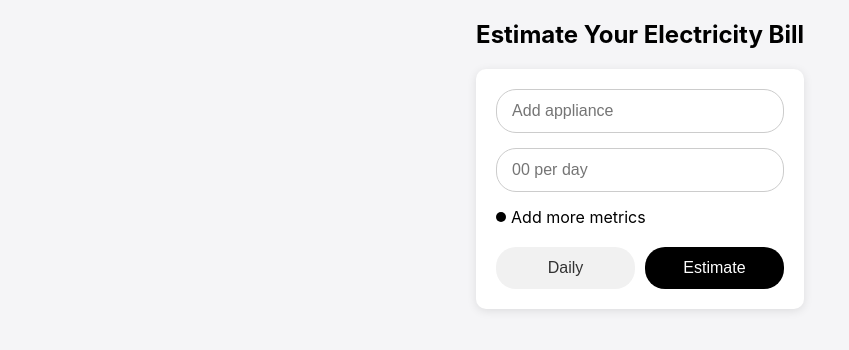
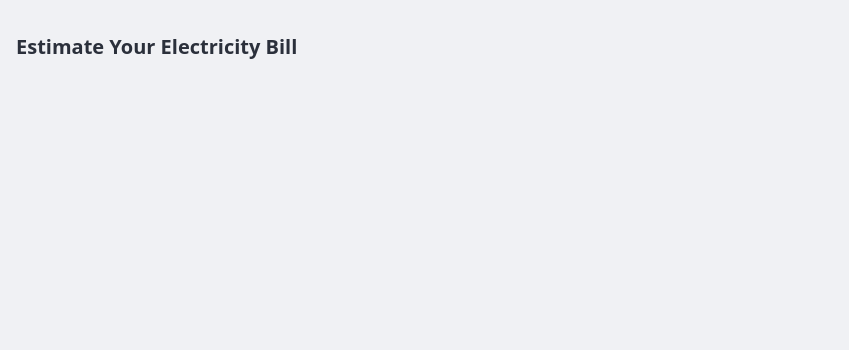
Before and after one commit to Paulelitee/wattsup, a Next.js app: page / in a window 1280 px wide. Shown: the top 350 px of the page, without its empty margins (0-849 px from the left). Built offline with nearby package versions, Linux system fonts and the light colour scheme.

Commit message:
all files

```diff
--- a/app/components/ElectricityEstimator.jsx
+++ /dev/null
@@ -1,142 +0,0 @@
-import { useState, useRef } from 'react';
-
-// Default electricity rate in cents per kWh
-const DEFAULT_RATE = 0.15; // 15 cents per kWh
-
-export default function ElectricityEstimator() {
-  const [appliances, setAppliances] = useState([]);
-  const [currentPeriod, setCurrentPeriod] = useState('daily');
-  const [estimate, setEstimate] = useState(null);
-  const applianceInputRef = useRef(null);
-  const usageInputRef = useRef(null);
-
-  const addAppliance = () => {
-    const name = applianceInputRef.current.value.trim();
-    const usage = parseFloat(usageInputRef.current.value.trim());
-
-    if (name && !isNaN(usage)) {
-      setAppliances(prevAppliances => [
-        ...prevAppliances,
-        {
-          id: Date.now(),
-          name: name,
-          usage: usage // Daily usage in kWh
-        }
-      ]);
-
-      // Clear inputs
-      applianceInputRef.current.value = '';
-      usageInputRef.current.value = '';
-      applianceInputRef.current.focus();
-    }
-  };
-
-  const handleKeyUp = (event, nextInputRef) => {
-    if (event.key === 'Enter' && event.target.value.trim() !== '') {
-      if (
-        (event.target === applianceInputRef.current && usageInputRef.current.value.trim() !== '') ||
-        (event.target === usageInputRef.current && applianceInputRef.current.value.trim() !== '')
-      ) {
-        addAppliance();
-      } else {
-        nextInputRef.current.focus();
-      }
-    }
-  };
-
-  const deleteAppliance = (id) => {
-    setAppliances(prevAppliances => prevAppliances.filter(appliance => appliance.id !== id));
-  };
-
-  const togglePeriod = () => {
-    setCurrentPeriod(prevPeriod => prevPeriod === 'daily' ? 'monthly' : 'daily');
-  };
-
-  const calculateEstimate = () => {
-    if (applianceInputRef.current.value.trim() !== '' && usageInputRef.current.value.trim() !== '') {
-      addAppliance();
-    }
-
-    if (appliances.length > 0) {
-      let totalUsage = appliances.reduce((sum, appliance) => sum + appliance.usage, 0);
-
-      let dailyCost = totalUsage * DEFAULT_RATE;
-      let monthlyCost = dailyCost * 30;
-
-      let finalCost = currentPeriod === 'daily' ? dailyCost : monthlyCost;
-
-      setEstimate({
-        cost: finalCost.toFixed(2),
-        period: currentPeriod
-      });
-    }
-  };
-
-  return (
-    <div className="container">
-      <div className="input-group">
-        <input
-          type="text"
-          ref={applianceInputRef}
-          placeholder="Add appliance"
-          onKeyUp={(e) => handleKeyUp(e, usageInputRef)}
-        />
-      </div>
-
-      <div className="input-group">
-        <input
-          type="number"
-          ref={usageInputRef}
-          placeholder="00 per day"
-          onKeyUp={(e) => handleKeyUp(e, applianceInputRef)}
-        />
-      </div>
-
-      <div className="input-group metric-label">
-        <div className="dot"></div>
-        <span>Add more metrics</span>
-      </div>
-
-      <div className="button-container">
-        <button
-          className="toggle-btn"
-          onClick={togglePeriod}
-        >
-          {currentPeriod === 'daily' ? 'Daily' : 'Monthly'}
-        </button>
-        <button
-          className="estimate-btn"
-          onClick={calculateEstimate}
-        >
-          Estimate
-        </button>
-      </div>
-
-      {appliances.length > 0 && (
-        <div className="appliances-list">
-          {appliances.map(appliance => (
-            <div key={appliance.id} className="appliance-item">
-              <div>{appliance.name}</div>
-              <div>
-                {appliance.usage} kWh/day
-                <span
-                  className="delete-btn"
-                  onClick={() => deleteAppliance(appliance.id)}
-                >
-                  ✕
-                </span>
-              </div>
-            </div>
-          ))}
-        </div>
-      )}
-
-      {estimate && (
-        <div className="result-area">
-          <h3>Estimated Bill:</h3>
-          <p>${estimate.cost} per {estimate.period === 'daily' ? 'day' : 'month'}</p>
-        </div>
-      )}
-    </div>
-  );
-}
--- a/app/globals.css
+++ b/app/globals.css
@@ -1,127 +1,36 @@
+@import "tailwindcss";
+
 :root {
-  --font-family: -apple-system, BlinkMacSystemFont, 'Segoe UI', Roboto, Oxygen, Ubuntu, Cantarell, 'Open Sans', 'Helvetica Neue', sans-serif;
-  --background-color: #f5f5f7;
-  --container-bg: #ffffff;
-  --border-radius: 20px;
-  --primary-color: #000000;
-  --secondary-color: #f1f1f1;
-  --border-color: #cccccc;
-  --text-color: #333333;
+  --background: #ffffff;
+  --foreground: #171717;
+  --font-sans: var(--font-geist-sans);
+  --font-mono: var(--font-geist-mono);
 }
 
-* {
-  box-sizing: border-box;
-  padding: 0;
-  margin: 0;
+@theme inline {
+  --color-background: var(--background);
+  --color-foreground: var(--foreground);
+  --font-sans: var(--font-geist-sans);
+  --font-mono: var(--font-geist-mono);
 }
 
-html,
-body {
-  max-width: 100vw;
-  height: 100%;
-  overflow-x: hidden;
-  font-family: var(--font-family);
-  background-color: var(--background-color);
+@media (prefers-color-scheme: dark) {
+  :root {
+    --background: #0a0a0a;
+    --foreground: #ededed;
+  }
 }
 
 body {
-  padding: 20px;
-  display: flex;
-  justify-content: center;
-}
-
-.container {
-  max-width: 400px;
-  width: 100%;
-  background-color: var(--container-bg);
-  border-radius: 10px;
-  padding: 20px;
-  box-shadow: 0 2px 10px rgba(0, 0, 0, 0.1);
+  background: hsl(223, 15%, 95%);
+  color: var(--foreground);
+  font-family: var(--font-sans);
 }
 
 h1 {
-  font-size: 24px;
-  font-weight: bold;
-  margin-bottom: 20px;
+  color: #2B303B;
+  font-weight: 600;
+  font-family: var(--font-sans);
+  letter-spacing: -2%;
+  font-size: 20px;
 }
-
-.input-group {
-  margin-bottom: 15px;
-  position: relative;
-}
-
-input {
-  width: 100%;
-  padding: 12px 15px;
-  border: 1px solid var(--border-color);
-  border-radius: var(--border-radius);
-  font-size: 16px;
-}
-
-input:focus {
-  outline: none;
-  border-color: #007aff;
-}
-
-.metric-label {
-  display: flex;
-  align-items: center;
-}
-
-.dot {
-  height: 10px;
-  width: 10px;
-  background-color: var(--primary-color);
-  border-radius: 50%;
-  display: inline-block;
-  margin-right: 5px;
-}
-
-.button-container {
-  display: flex;
-  gap: 10px;
-  margin-top: 20px;
-}
-
-.button-container button {
-  flex: 1;
-  padding: 12px;
-  border: none;
-  border-radius: var(--border-radius);
-  font-size: 16px;
-  cursor: pointer;
-}
-
-.estimate-btn {
-  background-color: var(--primary-color);
-  color: white;
-}
-
-.toggle-btn {
-  background-color: var(--secondary-color);
-  color: var(--text-color);
-}
-
-.appliances-list {
-  margin-top: 20px;
-}
-
-.appliance-item {
-  display: flex;
-  justify-content: space-between;
-  padding: 10px;
-  border-bottom: 1px solid #eee;
-}
-
-.delete-btn {
-  color: red;
-  cursor: pointer;
-  margin-left: 10px;
-}
-
-.result-area {
-  margin-top: 20px;
-  padding: 15px;
-  border-radius: 8px;
-  background-color: #f9f9f9;
-}
--- a/app/page.tsx
+++ b/app/page.tsx
@@ -1,13 +1,13 @@
 "use client"
 
-import ElectricityEstimator from './components/ElectricityEstimator'
 
 function App() {
   return (
     <main>
-      <h1>Estimate Your Electricity Bill</h1>
-      <ElectricityEstimator />
-    </main>
+        <div className="py-8 px-4">
+           <h1>Estimate Your Electricity Bill</h1>
+       </div>
+      </main>
   )
 }
 
```
Also changed, not shown: package.json (+7 -6 lines), 1 other file (tests, documents, lock files or other folders).
